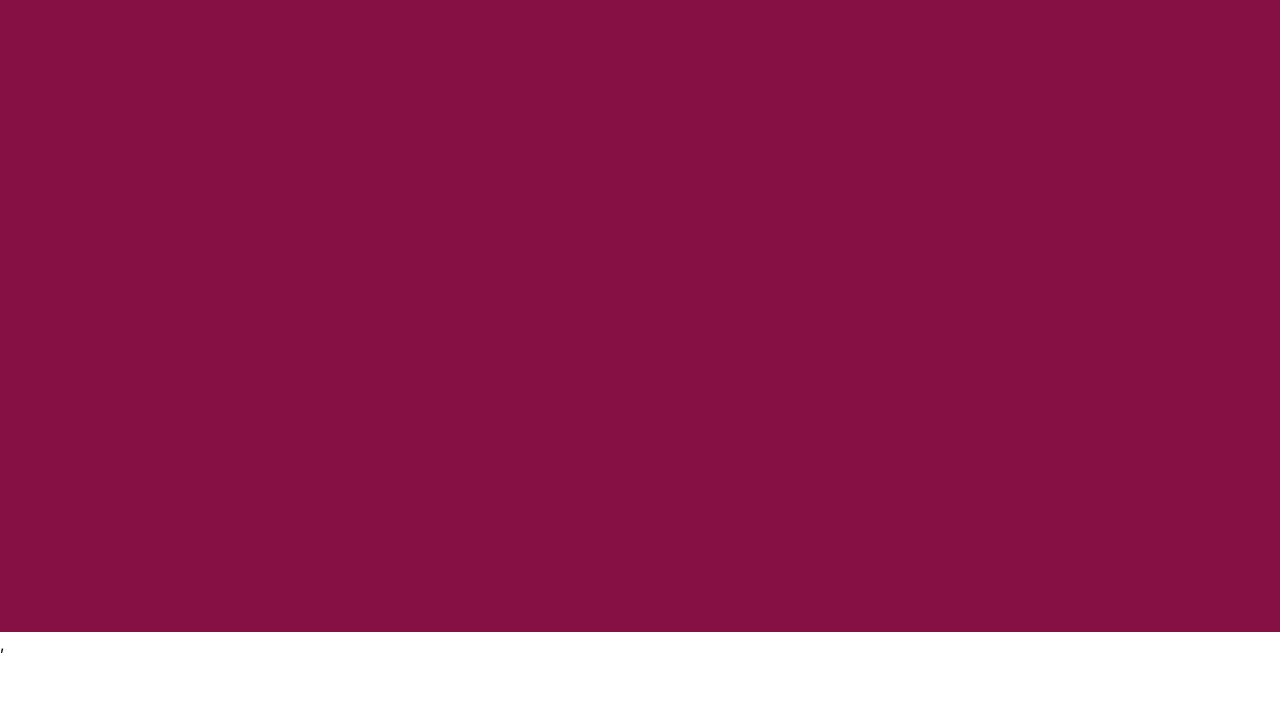
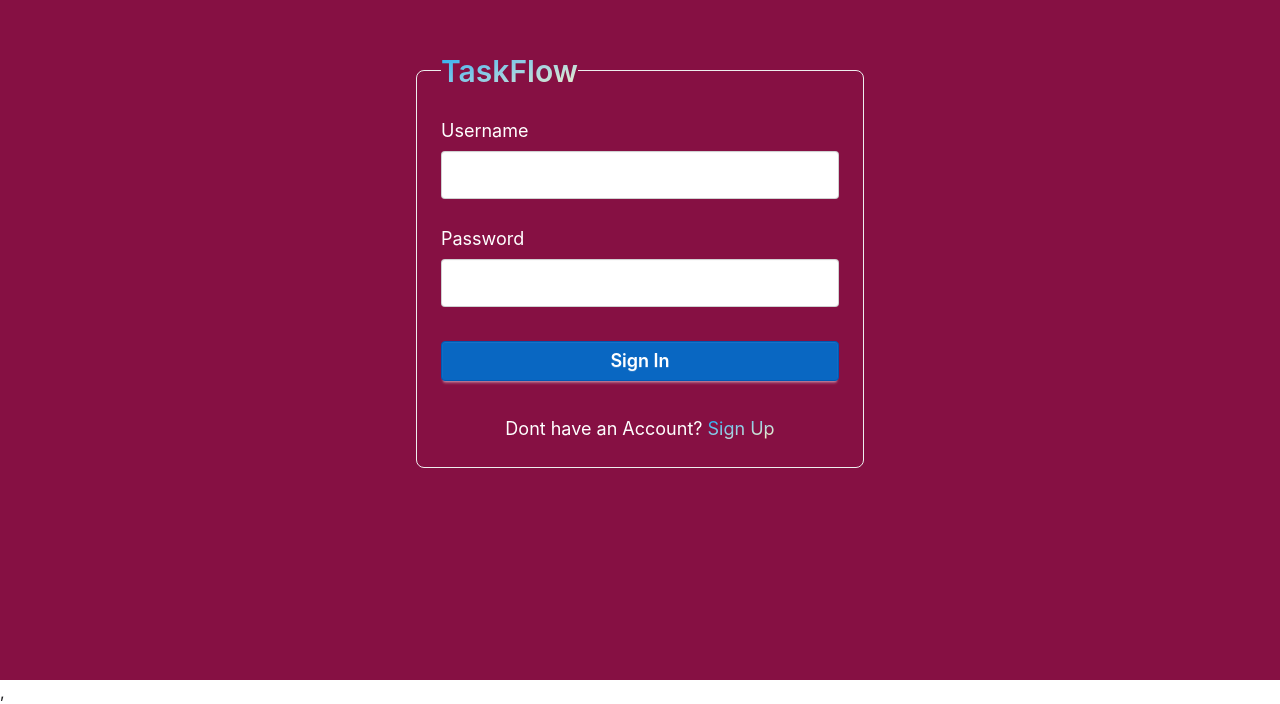
Before and after one commit to acquah-forever/taskFlow, a React (Vite) app in the folder frontend/: page / in a window 1280 px wide. Shown: the part 168-872 px from the top of the page. Before the commit the page ends 824 px from the top, so only its background shows below. Built offline with nearby package versions, Linux system fonts and the light colour scheme.

Commit message:
edited login and signup pages

```diff
--- a/frontend/package.json
+++ b/frontend/package.json
@@ -26,6 +26,7 @@
     "@types/react": "^19.2.18",
     "@types/react-dom": "^19.2.7",
     "@vitejs/plugin-react": "^6.1.1",
+    "daisyui": "^5.7.47",
     "eslint": "^10.10.0",
     "eslint-plugin-react-hooks": "^7.1.1",
     "eslint-plugin-react-refresh": "^0.5.6",
--- a/frontend/src/index.css
+++ b/frontend/src/index.css
@@ -1 +1,2 @@
 @import "tailwindcss";
+@plugin "daisyui";
--- a/frontend/src/pages/Home.tsx
+++ b/frontend/src/pages/Home.tsx
@@ -1,8 +1,9 @@
+import Login from '../pages/Login'
 
 const Home = () => {
   return (
-    <div>
-
+    <div className='p-6'>
+        <Login />
     </div>
   )
 }
--- a/frontend/src/pages/Login.tsx
+++ b/frontend/src/pages/Login.tsx
@@ -0,0 +1,27 @@
+
+import { useNavigate } from 'react-router-dom'
+
+const Login = () => {
+
+    const navigate = useNavigate()
+
+    return (
+        <div className="flex justify-center items-center min-h-screen">
+            <fieldset className="fieldset max-w-md w-full border-base-300 rounded-box border p-6">
+                <legend className="fieldset-legend text-2xl sm:text-3xl text-transparent bg-clip-text bg-linear-to-br from-sky-500 to-amber-100">TaskFlow</legend>
+                <label className="label text-md sm:text-lg text-white">Username</label>
+                <input type="text" className="input h-12 mb-5 outline-none w-full" />
+
+                <label className="label text-white text-md sm:text-lg">Password</label>
+                <input type="text" className="input h-12 mb-7 outline-none w-full" />
+
+                <button className="btn bg-[#0967C2] text-white text-md sm:text-lg border-[#0059b3] mb-7">
+                    Sign In
+                </button>
+                <p className="text-center text-white text-md sm:text-lg">Dont have an Account? <span className="underline text-transparent bg-clip-text bg-linear-to-br from-sky-500 to-amber-100 cursor-pointer" onClick={() => navigate('/signup')}>Sign Up</span></p>
+            </fieldset>
+        </div>
+    )
+}
+
+export default Login
```
Also changed, not shown: 1 other file (tests, documents, lock files or other folders).
